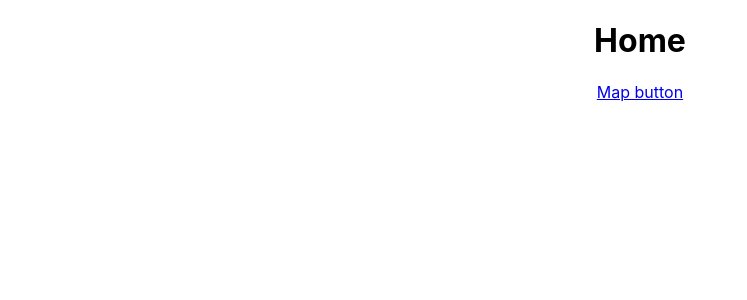
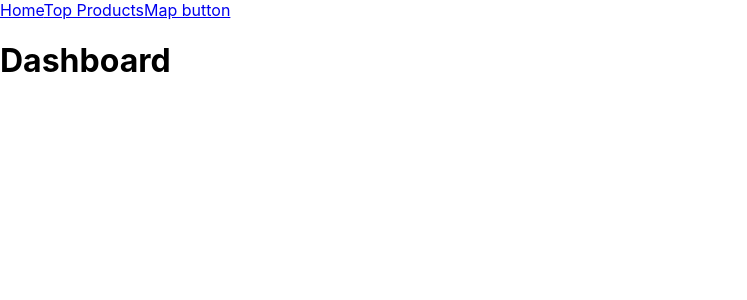
Before and after one commit to greg-munro/mashup, a React (Create React App) app in the folder mashup/: page / in a window 1280 px wide. Shown: the top 300 px of the page, without its empty margins (0-747 px from the left). Built offline with nearby package versions, Linux system fonts and the light colour scheme.

Commit message:
template final routing

```diff
--- a/mashup/src/App.js
+++ b/mashup/src/App.js
@@ -1,7 +1,8 @@
+import React from "react";
 import { Route, Routes, BrowserRouter } from "react-router-dom";
-import "./App.css";
 import Home from "./pages/Home";
 import Map from "./pages/Map";
+import TopProducts from "./pages/TopProducts";
 
 function App() {
   return (
@@ -9,6 +10,7 @@ function App() {
       <BrowserRouter>
         <Routes>
           <Route exact path="/" element={<Home />} />
+          <Route exact path="/toproducts" element={<TopProducts />} />
           <Route exact path="/map" element={<Map />} />
         </Routes>
       </BrowserRouter>
--- /dev/null
+++ b/mashup/src/components/NavBar.jsx
@@ -0,0 +1,14 @@
+import React from "react";
+import { Link } from "react-router-dom";
+
+const NavBar = () => {
+  return (
+    <div>
+      <Link to="/">Home</Link>
+      <Link to="/toproducts">Top Products</Link>
+      <Link to="/map">Map button</Link>
+    </div>
+  );
+};
+
+export default NavBar;
--- a/mashup/src/pages/Home.js
+++ b/mashup/src/pages/Home.js
@@ -1,14 +1,13 @@
-import React from 'react'
-import { Link } from 'react-router-dom';
+import React from "react";
+import NavBar from "../components/NavBar";
 
 const Home = () => {
   return (
     <div>
+      <NavBar />
+      <h1>Dashboard</h1>
+    </div>
+  );
+};
 
-        <h1>Home</h1>
-        <Link to="/map">Map button</Link>
-    </div>
-  )
-}
-
-export default Home
+export default Home;
--- a/mashup/src/pages/Map.js
+++ b/mashup/src/pages/Map.js
@@ -1,14 +1,13 @@
-import React from 'react'
-import { Link } from 'react-router-dom';
+import React from "react";
+import NavBar from "../components/NavBar";
 
 const Map = () => {
   return (
-      <>
-    <h1>Map</h1>
-    <Link to="/"> Home button</Link>
-  </>
+    <>
+      <NavBar />
+      <h1>Map</h1>
+    </>
+  );
+};
 
-  )
-}
-
-export default Map
+export default Map;
--- /dev/null
+++ b/mashup/src/pages/TopProducts.js
@@ -0,0 +1,13 @@
+import React from "react";
+import NavBar from '../components/NavBar'
+
+const TopProducts = () => {
+  return (
+    <div>
+    <NavBar />
+      <h1>Top Products</h1>
+    </div>
+  );
+};
+
+export default TopProducts;
```
